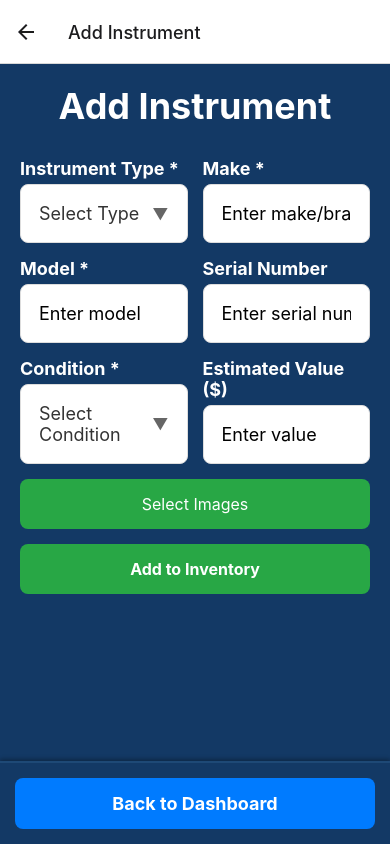
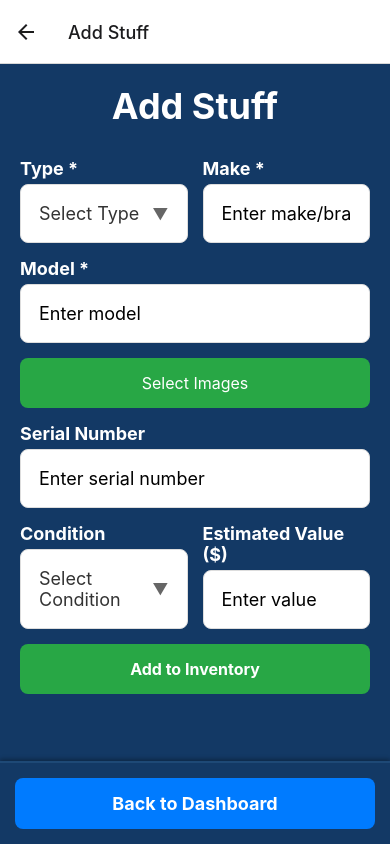
Before and after one commit to dps3ven/my_stuff, a React Native app: screen /AddInstrument in a window 390 px wide. Built offline with nearby package versions, Linux system fonts and the light colour scheme.

Commit message:
a lil restructure

```diff
--- a/App.js
+++ b/App.js
@@ -17,9 +17,9 @@ export default function App() {
         <Stack.Navigator initialRouteName="Login">
           <Stack.Screen name="Login" component={LoginScreen} />
           <Stack.Screen name="Dashboard" component={DashboardScreen} />
-          <Stack.Screen name="Inventory" component={InventoryScreen} />
+          <Stack.Screen name="Inventory" component={InventoryScreen} options={{ title: 'My Stuff' }} />
           <Stack.Screen name="AddInstrument" component={AddInstrumentScreen} />
-          <Stack.Screen name="InstrumentDetail" component={InstrumentDetailScreen} options={{ title: 'Instrument Details' }} />
+          <Stack.Screen name="InstrumentDetail" component={InstrumentDetailScreen} options={{ title: 'Details' }} />
         </Stack.Navigator>
       </NavigationContainer>
     </SafeAreaProvider>
--- a/app.json
+++ b/app.json
@@ -19,8 +19,8 @@
       "bundleIdentifier": "club.mystuff.app",
       "buildNumber": "1",
       "infoPlist": {
-        "NSPhotoLibraryUsageDescription": "My Stuff needs access to your photo library to attach images of your instruments.",
-        "NSCameraUsageDescription": "My Stuff needs camera access to take photos of your instruments."
+        "NSPhotoLibraryUsageDescription": "My Stuff needs access to your photo library to attach images of your stuff.",
+        "NSCameraUsageDescription": "My Stuff needs camera access to take photos of your stuff."
       }
     },
     "android": {
--- a/screens/AddInstrumentScreen.js
+++ b/screens/AddInstrumentScreen.js
@@ -43,7 +43,7 @@ export default function AddInstrumentScreen({ navigation, route }) {
 
   useEffect(() => {
     navigation.setOptions({
-      title: isEditing ? 'Edit Instrument' : 'Add Instrument'
+      title: isEditing ? 'Edit Stuff' : 'Add Stuff'
     });
   }, [navigation, isEditing]);
 
@@ -119,10 +119,9 @@ export default function AddInstrumentScreen({ navigation, route }) {
   const saveInstrument = async () => {
     // Validate required fields
     const missingFields = [];
-    if (!instrument.type) missingFields.push('Instrument Type');
+    if (!instrument.type) missingFields.push('Type');
     if (!instrument.brand) missingFields.push('Make');
     if (!instrument.model) missingFields.push('Model');
-    if (!instrument.condition) missingFields.push('Condition');
 
     if (missingFields.length > 0) {
       setErrorMessage(`Please fill in the following required fields: ${missingFields.join(', ')}`);
@@ -151,11 +150,11 @@ export default function AddInstrumentScreen({ navigation, route }) {
         navigation.navigate('Dashboard');
       }
     } catch (error) {
-      console.error('Failed to save instrument:', error);
+      console.error('Failed to save stuff:', error);
       if (Platform.OS === 'web') {
-        window.alert('Failed to save instrument: ' + error.message);
+        window.alert('Failed to save stuff: ' + error.message);
       } else {
-        Alert.alert('Error', 'Failed to save instrument');
+        Alert.alert('Error', 'Failed to save stuff');
       }
     }
   };
@@ -207,11 +206,11 @@ export default function AddInstrumentScreen({ navigation, route }) {
         >
           <View style={Platform.OS === 'web' && instrument.images.length > 0 ? styles.contentWrapper : null}>
             <View style={Platform.OS === 'web' && instrument.images.length > 0 ? styles.formColumn : null}>
-              <Text style={styles.title}>Add Instrument</Text>
+              <Text style={styles.title}>Add Stuff</Text>
 
               <View style={styles.formRow}>
                 <View style={styles.formField}>
-                  <Text style={styles.label}>Instrument Type *</Text>
+                  <Text style={styles.label}>Type *</Text>
                   {renderCollapsiblePicker(
                     INSTRUMENT_TYPES,
                     instrument.type,
@@ -240,40 +239,6 @@ export default function AddInstrumentScreen({ navigation, route }) {
                     value={instrument.model}
                     onChangeText={(text) => setInstrument({ ...instrument, model: text })}
                     placeholder="Enter model"
-                  />
-                </View>
-
-                <View style={styles.formField}>
-                  <Text style={styles.label}>Serial Number</Text>
-                  <TextInput
-                    style={styles.input}
-                    value={instrument.serialNumber}
-                    onChangeText={(text) => setInstrument({ ...instrument, serialNumber: text })}
-                    placeholder="Enter serial number"
-                  />
-                </View>
-              </View>
-
-              <View style={styles.formRow}>
-                <View style={styles.formField}>
-                  <Text style={styles.label}>Condition *</Text>
-                  {renderCollapsiblePicker(
-                    CONDITIONS,
-                    instrument.condition,
-                    (value) => setInstrument({ ...instrument, condition: value }),
-                    showConditionPicker,
-                    setShowConditionPicker
-                  )}
-                </View>
-
-                <View style={styles.formField}>
-                  <Text style={styles.label}>Estimated Value ($)</Text>
-                  <TextInput
-                    style={styles.input}
-                    value={instrument.value}
-                    onChangeText={(text) => setInstrument({ ...instrument, value: text })}
-                    placeholder="Enter value"
-                    keyboardType="numeric"
                   />
                 </View>
               </View>
@@ -311,6 +276,42 @@ export default function AddInstrumentScreen({ navigation, route }) {
                 </View>
               )}
 
+              <View style={styles.formRow}>
+                <View style={styles.formField}>
+                  <Text style={styles.label}>Serial Number</Text>
+                  <TextInput
+                    style={styles.input}
+                    value={instrument.serialNumber}
+                    onChangeText={(text) => setInstrument({ ...instrument, serialNumber: text })}
+                    placeholder="Enter serial number"
+                  />
+                </View>
+              </View>
+
+              <View style={styles.formRow}>
+                <View style={styles.formField}>
+                  <Text style={styles.label}>Condition</Text>
+                  {renderCollapsiblePicker(
+                    CONDITIONS,
+                    instrument.condition,
+                    (value) => setInstrument({ ...instrument, condition: value }),
+                    showConditionPicker,
+                    setShowConditionPicker
+                  )}
+                </View>
+
+                <View style={styles.formField}>
+                  <Text style={styles.label}>Estimated Value ($)</Text>
+                  <TextInput
+                    style={styles.input}
+                    value={instrument.value}
+                    onChangeText={(text) => setInstrument({ ...instrument, value: text })}
+                    placeholder="Enter value"
+                    keyboardType="numeric"
+                  />
+                </View>
+              </View>
+
               {errorMessage ? (
                 <View style={styles.errorContainer}>
                   <Text style={styles.errorText}>{errorMessage}</Text>
@@ -318,7 +319,7 @@ export default function AddInstrumentScreen({ navigation, route }) {
               ) : null}
 
               <TouchableOpacity style={styles.saveButton} onPress={saveInstrument}>
-                <Text style={styles.saveButtonText}>{isEditing ? 'Update Instrument' : 'Add to Inventory'}</Text>
+                <Text style={styles.saveButtonText}>{isEditing ? 'Update Stuff' : 'Add to Inventory'}</Text>
               </TouchableOpacity>
             </View>
 
--- a/screens/DashboardScreen.js
+++ b/screens/DashboardScreen.js
@@ -44,7 +44,6 @@ export default function DashboardScreen({ navigation }) {
 
       <View style={styles.welcomeCard}>
         <Text style={styles.welcome}>Hello, {user?.name}!</Text>
-        <Text style={styles.subtitle}>Manage your musical instrument inventory</Text>
       </View>
 
       <View style={styles.statsContainer}>
@@ -56,7 +55,7 @@ export default function DashboardScreen({ navigation }) {
             <Text style={styles.iconText}>🎸</Text>
           </View>
           <Text style={styles.statNumber}>{stats.totalItems}</Text>
-          <Text style={styles.statLabel}>Instruments</Text>
+          <Text style={styles.statLabel}>My Stuff</Text>
         </TouchableOpacity>
         <View style={styles.statCard}>
           <View style={styles.statIcon}>
@@ -73,7 +72,7 @@ export default function DashboardScreen({ navigation }) {
           onPress={() => navigation.navigate('AddInstrument')}
         >
           {/* <Text style={styles.buttonIcon}>➕</Text> */}
-          <Text style={styles.buttonText}>Add Instrument</Text>
+          <Text style={styles.buttonText}>Add Stuff</Text>
         </TouchableOpacity>
 
         <TouchableOpacity
@@ -81,7 +80,7 @@ export default function DashboardScreen({ navigation }) {
           onPress={() => navigation.navigate('Inventory')}
         >
           {/* <Text style={styles.buttonIcon}>📋</Text> */}
-          <Text style={styles.buttonText}>View Inventory</Text>
+          <Text style={styles.buttonText}>View Stuff</Text>
         </TouchableOpacity>
 
         <TouchableOpacity
--- a/screens/InstrumentDetailScreen.js
+++ b/screens/InstrumentDetailScreen.js
@@ -25,7 +25,7 @@ export default function InstrumentDetailScreen({ navigation, route }) {
         contentContainerStyle={styles.scrollContent}
         showsVerticalScrollIndicator={true}
       >
-        <Text style={styles.title}>{item.type} Details</Text>
+
 
         {/* Image Gallery */}
         {item.images && item.images.length > 0 ? (
@@ -117,7 +117,7 @@ export default function InstrumentDetailScreen({ navigation, route }) {
             style={styles.editButton}
             onPress={() => navigation.navigate('AddInstrument', { editItem: item })}
           >
-            <Text style={styles.buttonText}>Edit Instrument</Text>
+            <Text style={styles.buttonText}>Edit Stuff</Text>
           </TouchableOpacity>
 
           <TouchableOpacity
--- a/screens/InventoryScreen.js
+++ b/screens/InventoryScreen.js
@@ -163,7 +163,7 @@ export default function InventoryScreen({ navigation }) {
     >
       <View style={styles.container}>
         <View style={styles.header}>
-          <Text style={styles.title}>Inventory</Text>
+          <Text style={styles.title}>My Stuff</Text>
           <TouchableOpacity
             style={styles.addButton}
             onPress={() => navigation.navigate('AddInstrument')}
@@ -174,12 +174,12 @@ export default function InventoryScreen({ navigation }) {
 
         {inventory.length === 0 ? (
           <View style={styles.emptyContainer}>
-            <Text style={styles.emptyText}>No instruments added yet</Text>
+            <Text style={styles.emptyText}>Nothing Added Yet</Text>
             <TouchableOpacity
               style={styles.primaryButton}
               onPress={() => navigation.navigate('AddInstrument')}
             >
-              <Text style={styles.buttonText}>Add Your First Instrument</Text>
+              <Text style={styles.buttonText}>Add Some Stuff</Text>
             </TouchableOpacity>
             <TouchableOpacity
               style={styles.logoutLink}
--- a/screens/LoginScreen.js
+++ b/screens/LoginScreen.js
@@ -176,7 +176,7 @@ export default function LoginScreen({ navigation }) {
         <TouchableOpacity onPress={() => {
           const msg = [
             'Welcome to My Stuff! 🎸',
-            'My Stuff is designed to help you catalog, organize, and take pride in your musical instrument collection.',
+            'My Stuff is designed to help you catalog, organize, and take pride in the stuff you own.',
             'To get started, enter your username and password. New here? Tap "Sign up" to create a free account.',
             'Forgot your password? No worries — reach out to us at support@mystuff.club and we\'ll get you sorted.',
             'Rock on! 🎶',
```
